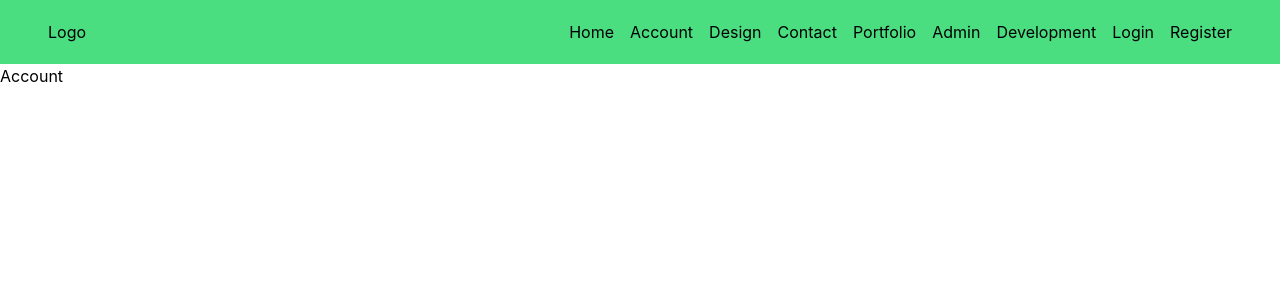
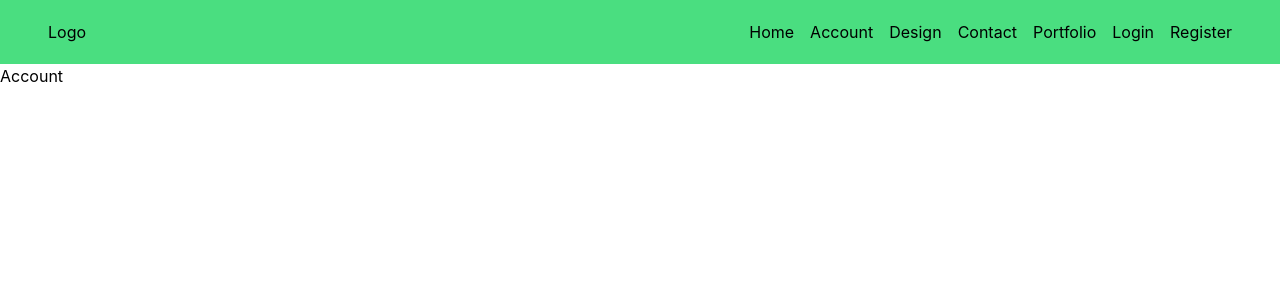
Before and after one commit to webdesignsbytom/webdesignsbytom-app, a React (Create React App) app in the folder client/: page / in a window 1280 px wide. Shown: the top 300 px of the page. Built offline with nearby package versions, Linux system fonts and the light colour scheme.

Commit message:
admin and dev visible links

```diff
--- a/client/src/components/nav/Navbar.jsx
+++ b/client/src/components/nav/Navbar.jsx
@@ -100,16 +100,20 @@ function Navbar() {
                     Portfolio
                   </Link>
                 </li>
+                {(user.role === 'ADMIN' || user.role === 'DEVELOPER')  && (
                   <li>
                     <Link to='/admin' className='nav__link'>
                       Admin
                     </Link>
                   </li>
+                )}
+                {user.role === 'DEVELOPER' && (
                   <li>
                     <Link to='/development' className='nav__link'>
                       Development
                     </Link>
                   </li>
+                )}
                 {!user.email && (
                   <>
                     <li>
@@ -142,43 +146,43 @@ function Navbar() {
           <ul className='grid gap-2 mt-2'>
             <li className='phone__nav__li'>
               <Link className='phone__nav__link' to='/'>
-                <img src={Home} className='w-6' alt='home' />
+                <img src={Home} className='w-8' alt='home' />
                 <h3>Home</h3>
               </Link>
             </li>
             <li className='phone__nav__li'>
               <Link to='/account' className='phone__nav__link'>
-                <img src={Account} className='w-6' alt='account' />
+                <img src={Account} className='w-8' alt='account' />
                 <h3>Account</h3>
               </Link>
             </li>
             <li className='phone__nav__li'>
               <Link to='/design' className='phone__nav__link'>
-                <img src={Design} className='w-6' alt='design' />
+                <img src={Design} className='w-8' alt='design' />
                 <h3>Design</h3>
               </Link>
             </li>
             <li className='phone__nav__li'>
               <Link to='/contact' className='phone__nav__link'>
-                <img src={Contact} className='w-6' alt='contact' />
+                <img src={Contact} className='w-8' alt='contact' />
                 <h3>Contact</h3>
               </Link>
             </li>
             <li className='phone__nav__li'>
               <Link to='/portfolio' className='phone__nav__link'>
-                <img src={Portfolio} className='w-6' alt='portfolio' />
+                <img src={Portfolio} className='w-8' alt='portfolio' />
                 <h3>Portfolio</h3>
               </Link>
             </li>
             <li className='phone__nav__li'>
               <Link to='/admin' className='phone__nav__link'>
-                <img src={Admin} className='w-6' alt='admin' />
+                <img src={Admin} className='w-8' alt='admin' />
                 <h3>Admin</h3>
               </Link>
             </li>
             <li className='phone__nav__li'>
               <Link to='/development' className='phone__nav__link'>
-                <img src={Developer} className='w-6' alt='development' />
+                <img src={Developer} className='w-8' alt='development' />
                 <h3>Development</h3>
               </Link>
             </li>
@@ -186,13 +190,13 @@ function Navbar() {
               <>
                 <li className='phone__nav__li'>
                   <Link to='/login' className='phone__nav__link'>
-                    <img src={Login} className='w-6' alt='login' />
+                    <img src={Login} className='w-8' alt='login' />
                     <h3>Login</h3>
                   </Link>
                 </li>
                 <li className='phone__nav__li'>
                   <Link to='/register' className='phone__nav__link'>
-                    <img src={Register} className='w-6' alt='register' />
+                    <img src={Register} className='w-8' alt='register' />
                     <h3>Register</h3>
                   </Link>
                 </li>
@@ -201,7 +205,7 @@ function Navbar() {
             {user.email && (
               <li className='phone__nav__li'>
                 <Link onClick={signOut} className='phone__nav__link'>
-                  <img src={Logout} className='w-6' alt='logout' />
+                  <img src={Logout} className='w-8' alt='logout' />
                   <h3>Log out</h3>
                 </Link>
               </li>
--- a/client/src/styles/components.css
+++ b/client/src/styles/components.css
@@ -7,5 +7,5 @@
 }
 
 .phone__nav__link {
-    @apply flex font-bold text-white bg-red-500
+    @apply flex font-bold text-white bg-red-500 align-middle
 }
```
Lines whose indentation alone changed are shown as unchanged.
